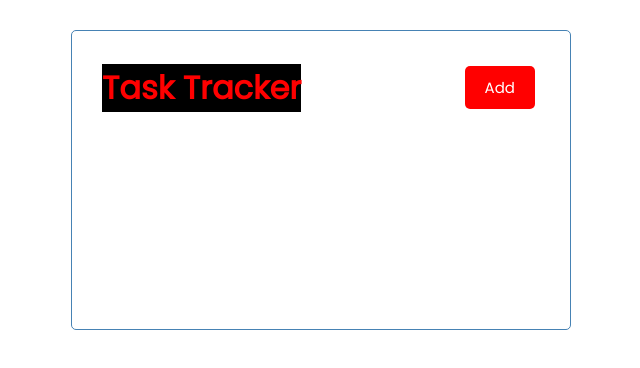
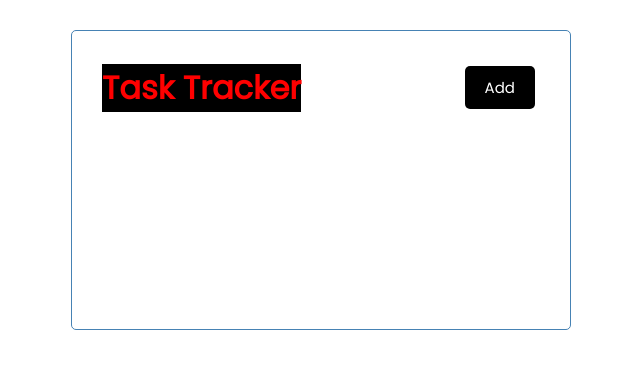
Before and after one commit to AbidAlWassie/React-Task-Tracker, a React (Create React App) app: page / in a window 1280 px wide. Shown: the top 368 px of the page, without its empty margins (319-959 px from the left). Built offline with nearby package versions, Linux system fonts and the light colour scheme.

Commit message:
updated project

```diff
--- a/src/components/Header.js
+++ b/src/components/Header.js
@@ -5,7 +5,7 @@ const Header = ({title}) => {
   return (
     <header className="header">
       <h1 style={headingStyle}>{title}</h1>
-      <Button color="red" text="Add"/>
+      <Button color="black" text="Add"/>
     </header>
   )
 }
```
